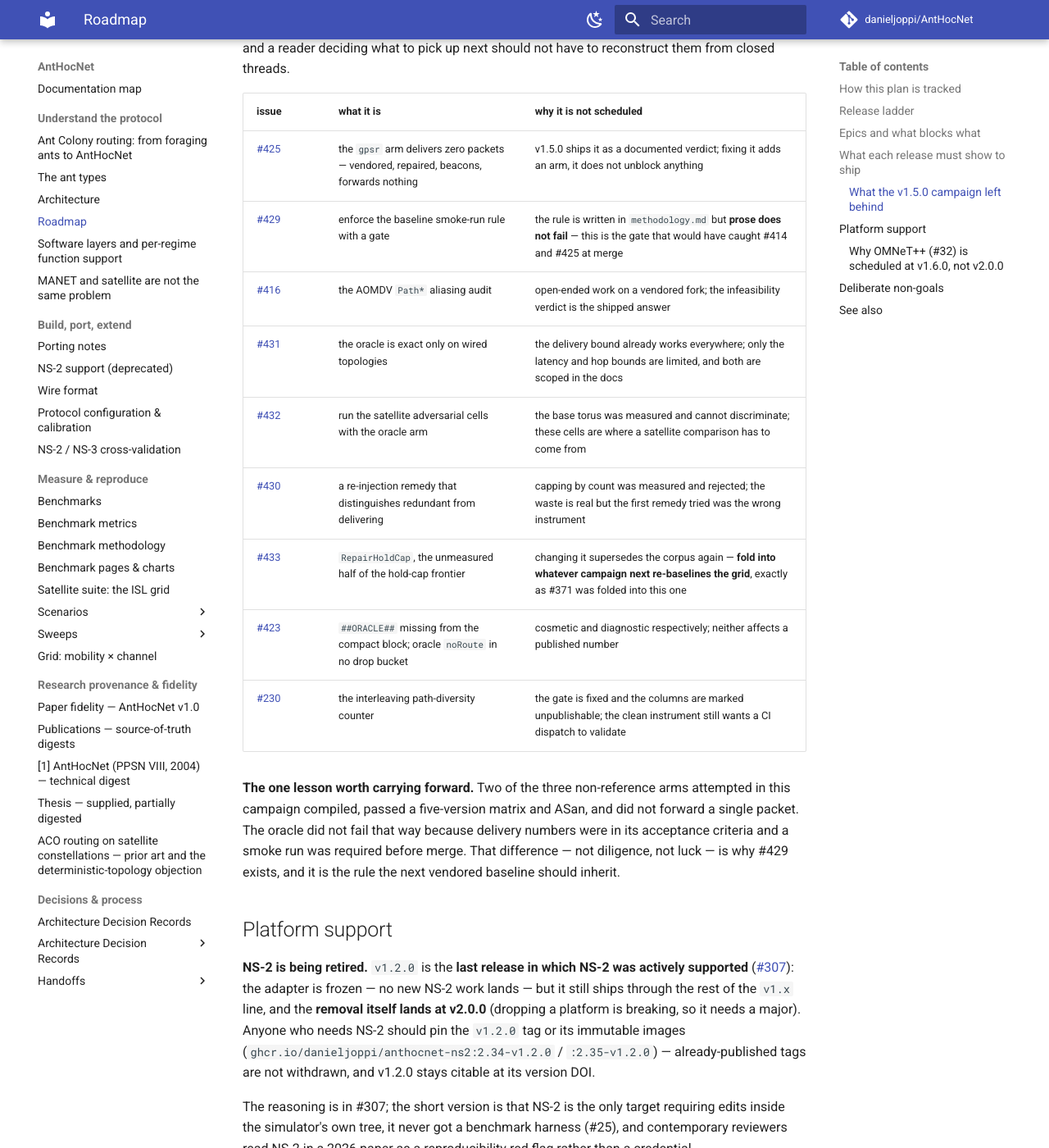
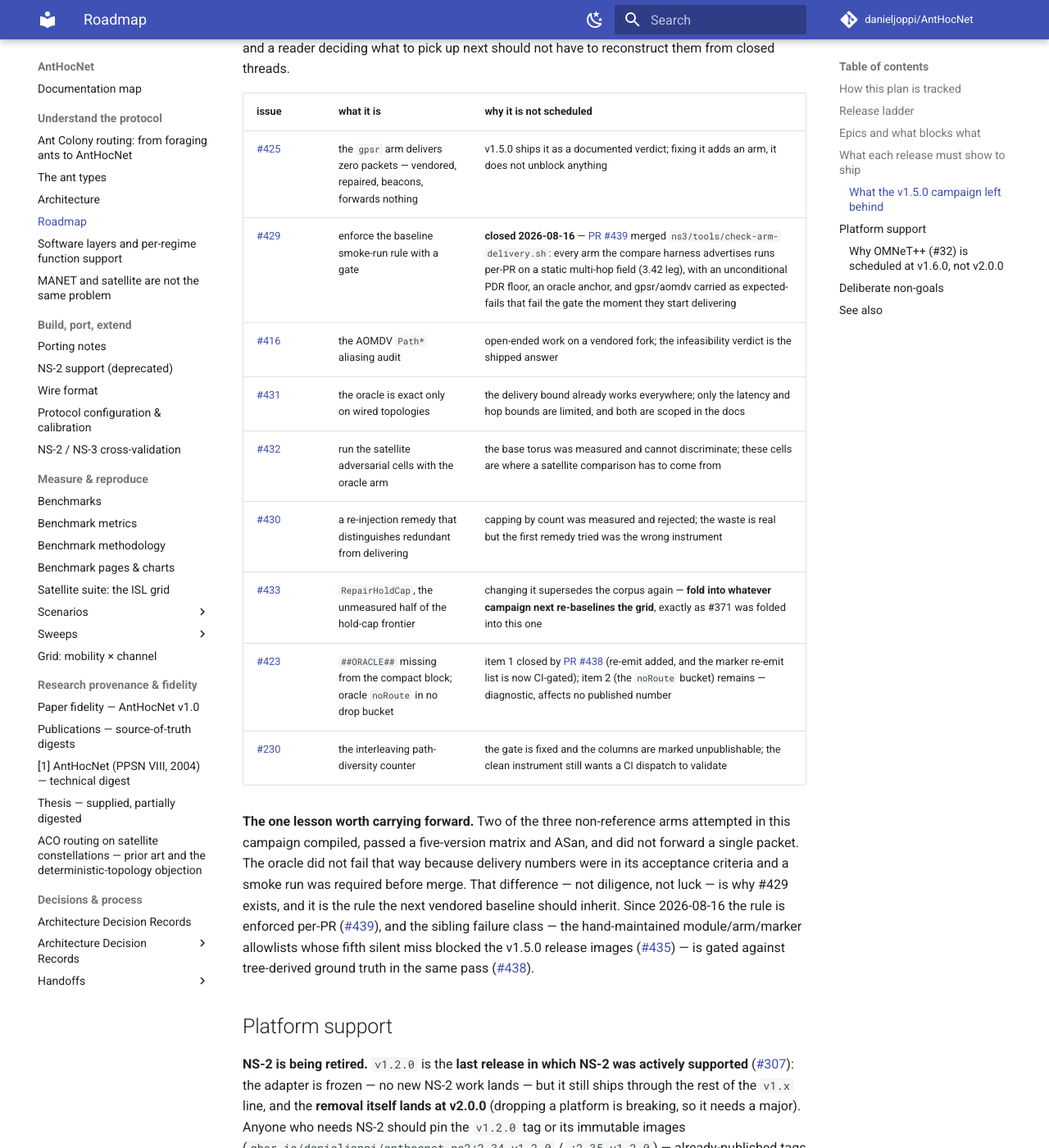
Before and after one commit to danieljoppi/AntHocNet, an MkDocs documentation site: the page built from docs/roadmap.md, in a window 1280 px wide and 1400 px high, scrolled down 3746 px. Shown: the whole window at 82% size. Built offline with MkDocs 1.6.1 and Material for MkDocs 9.7.7, drawn with Linux system fonts in a browser that asks for light colours; comment, search, counter and statistics services are not loaded.

Commit message:
docs(roadmap): record the #429/#435 gates landing — two 'left behind' rows resolved (#440)
The day-after-release follow-up closed the two P1 infrastructure items the
v1.5.0 campaign left behind:

- #429 row: closed by PR #439 — check-arm-delivery.sh runs every advertised
  arm per-PR on a static multi-hop field with an unconditional PDR floor,
  an oracle anchor, and gpsr (#425) / aomdv (#416) as expected-fails that
  fail the gate the moment they start delivering. The smoke-run rule is a
  mechanism now, not prose.
- #423 row: item 1 (##ORACLE## re-emit) closed by PR #438, which also gates
  the whole marker re-emit list; item 2 (noRoute drop bucket) is what the
  issue tracks now.
- Closing lesson paragraph: notes both gates enforced as of 2026-08-16,
  including the allowlist consistency gate (#435 / PR #438) for the
  hand-maintained-list class whose fifth silent miss blocked the v1.5.0
  release images.

Doc-only; [skip ci].


Claude-Session: https://claude.ai/code/session_01VKtKHtuMwTUY8uBBCJceDY

Co-authored-by: Claude <noreply@anthropic.com>

```diff
--- a/docs/roadmap.md
+++ b/docs/roadmap.md
@@ -133,13 +133,13 @@ what to pick up next should not have to reconstruct them from closed threads.
 | issue | what it is | why it is not scheduled |
 |---|---|---|
 | [#425](https://github.com/danieljoppi/AntHocNet/issues/425) | the `gpsr` arm delivers zero packets — vendored, repaired, beacons, forwards nothing | v1.5.0 ships it as a documented verdict; fixing it adds an arm, it does not unblock anything |
-| [#429](https://github.com/danieljoppi/AntHocNet/issues/429) | enforce the baseline smoke-run rule with a gate | the rule is written in `methodology.md` but **prose does not fail** — this is the gate that would have caught #414 and #425 at merge |
+| [#429](https://github.com/danieljoppi/AntHocNet/issues/429) | enforce the baseline smoke-run rule with a gate | **closed 2026-08-16** — [PR #439](https://github.com/danieljoppi/AntHocNet/pull/439) merged `ns3/tools/check-arm-delivery.sh`: every arm the compare harness advertises runs per-PR on a static multi-hop field (3.42 leg), with an unconditional PDR floor, an oracle anchor, and gpsr/aomdv carried as expected-fails that fail the gate the moment they start delivering |
 | [#416](https://github.com/danieljoppi/AntHocNet/issues/416) | the AOMDV `Path*` aliasing audit | open-ended work on a vendored fork; the infeasibility verdict is the shipped answer |
 | [#431](https://github.com/danieljoppi/AntHocNet/issues/431) | the oracle is exact only on wired topologies | the delivery bound already works everywhere; only the latency and hop bounds are limited, and both are scoped in the docs |
 | [#432](https://github.com/danieljoppi/AntHocNet/issues/432) | run the satellite adversarial cells with the oracle arm | the base torus was measured and cannot discriminate; these cells are where a satellite comparison has to come from |
 | [#430](https://github.com/danieljoppi/AntHocNet/issues/430) | a re-injection remedy that distinguishes redundant from delivering | capping by count was measured and rejected; the waste is real but the first remedy tried was the wrong instrument |
 | [#433](https://github.com/danieljoppi/AntHocNet/issues/433) | `RepairHoldCap`, the unmeasured half of the hold-cap frontier | changing it supersedes the corpus again — **fold into whatever campaign next re-baselines the grid**, exactly as #371 was folded into this one |
-| [#423](https://github.com/danieljoppi/AntHocNet/issues/423) | `##ORACLE##` missing from the compact block; oracle `noRoute` in no drop bucket | cosmetic and diagnostic respectively; neither affects a published number |
+| [#423](https://github.com/danieljoppi/AntHocNet/issues/423) | `##ORACLE##` missing from the compact block; oracle `noRoute` in no drop bucket | item 1 closed by [PR #438](https://github.com/danieljoppi/AntHocNet/pull/438) (re-emit added, and the marker re-emit list is now CI-gated); item 2 (the `noRoute` bucket) remains — diagnostic, affects no published number |
 | [#230](https://github.com/danieljoppi/AntHocNet/issues/230) | the interleaving path-diversity counter | the gate is fixed and the columns are marked unpublishable; the clean instrument still wants a CI dispatch to validate |
 
 **The one lesson worth carrying forward.** Two of the three non-reference arms
@@ -147,7 +147,13 @@ attempted in this campaign compiled, passed a five-version matrix and ASan, and
 did not forward a single packet. The oracle did not fail that way because
 delivery numbers were in its acceptance criteria and a smoke run was required
 before merge. That difference — not diligence, not luck — is why #429 exists,
-and it is the rule the next vendored baseline should inherit.
+and it is the rule the next vendored baseline should inherit. Since 2026-08-16
+the rule is enforced per-PR ([#439](https://github.com/danieljoppi/AntHocNet/pull/439)),
+and the sibling failure class — the hand-maintained module/arm/marker
+allowlists whose fifth silent miss blocked the v1.5.0 release images
+([#435](https://github.com/danieljoppi/AntHocNet/issues/435)) — is gated
+against tree-derived ground truth in the same pass
+([#438](https://github.com/danieljoppi/AntHocNet/pull/438)).
 
 ## Platform support
 
```
